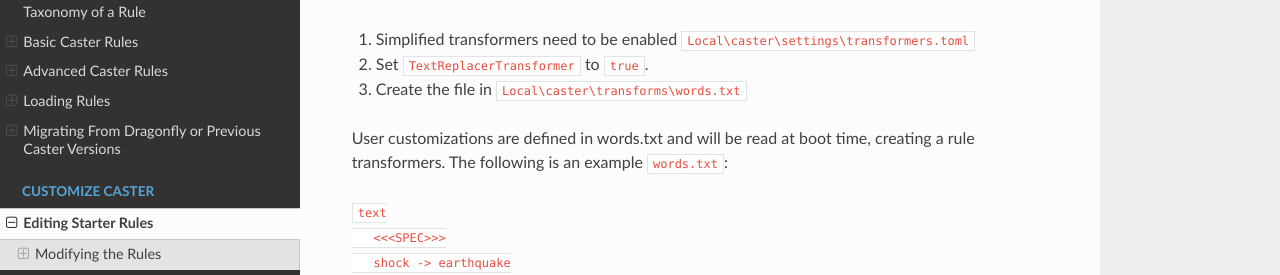
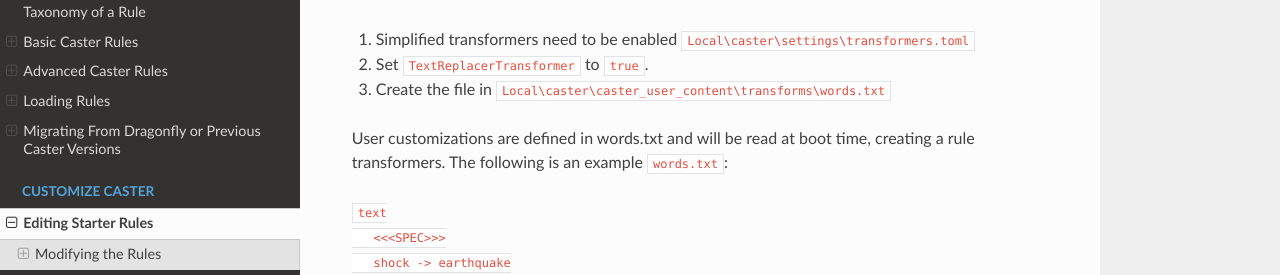
Before and after one commit to dictation-toolbox/Caster, an MkDocs documentation site: the page built from docs/readthedocs/Customize_Caster/Customizing_Starter_Rules.md, in a window 1280 px wide and 900 px high, scrolled down 667 px. Shown: the part 176-451 px from the top of the window. Built offline with MkDocs 1.6.1, drawn with Linux system fonts in a browser that asks for light colours; nearby versions of some CDN libraries; comment, search, counter and statistics services are not loaded.

Commit message:
Update transforms documentation

```diff
--- a/docs/readthedocs/Customize_Caster/Customizing_Starter_Rules.md
+++ b/docs/readthedocs/Customize_Caster/Customizing_Starter_Rules.md
@@ -22,7 +22,7 @@ There are two ways to get around this:
 
    1. Simplified transformers need to be enabled `Local\caster\settings\transformers.toml`
    2. Set `TextReplacerTransformer` to `true`.
-   3. Create the file in `Local\caster\transforms\words.txt`
+   3. Create the file in `Local\caster\caster_user_content\transforms\words.txt`
 
    User customizations are defined in words.txt and will be read at boot time, creating a rule transformers. The following is an example `words.txt`:
 
```
